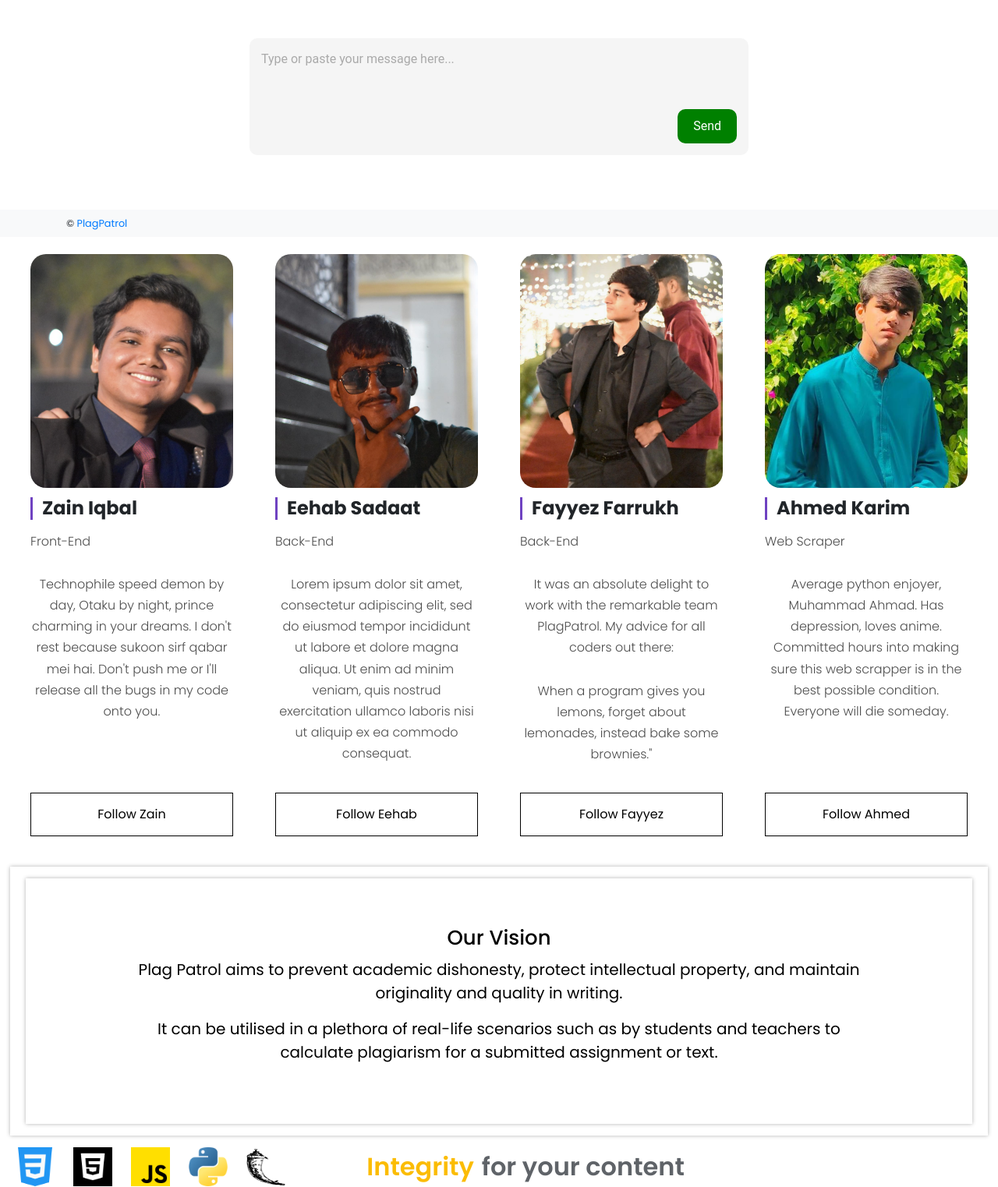
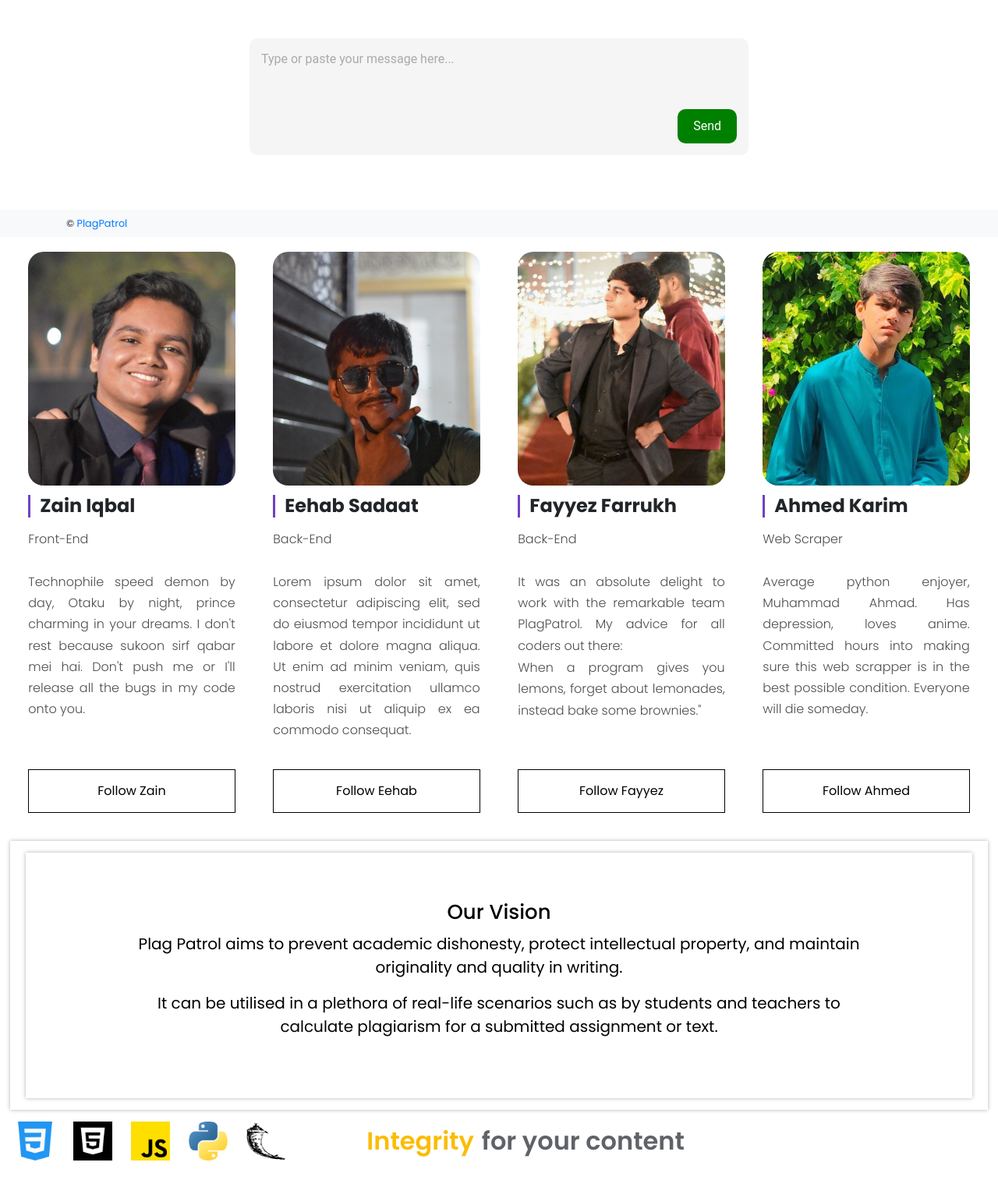
Before and after one commit to eehab-saadat/PlagPatrol, a Flask app: page / in a window 1280 px wide. Shown: the part 496-2019 px from the top of the page at 78% size. Run offline with Flask 3, Linux system fonts and the light colour scheme; some libraries are stand-ins or nearby versions; some web fonts are replaced.

Commit message:
Update styles.css

```diff
--- a/static/css/styles.css
+++ b/static/css/styles.css
@@ -360,6 +360,10 @@ label{
 
   .description {
     white-space: wrap;
+    text-align:justify;
+  }
+  .wrap p+p {
+    margin-top: -10%;
   }
 
   a {
@@ -393,7 +397,7 @@ label{
     flex-direction: column;
     flex-basis: 100%;
     position: relative;
-    padding: 15px;
+    padding: 1%;
     background: #ffff;
     opacity: 0;
     transition: opacity 3s ease-in-out;
@@ -458,7 +462,7 @@ label{
 
   /* RESPONSIVE QUERIES */
 
-  @media (min-width: 320px) {
+  @media (min-width: 100px) { /*360*/
     .title-flex {
       display: flex;
       flex-direction: column;
@@ -470,7 +474,7 @@ label{
     }
   }
 
-  @media (min-width: 460px) {
+  @media (min-width: 200px) {/*460*/
     .title-flex {
       display: flex;
       flex-direction: row;
@@ -482,9 +486,9 @@ label{
     }
   }
 
-  @media (min-width: 640px) {
+  @media (min-width: 350px) {/*640*/
     .box {
-      flex-basis: calc(50% - 12px);
+      flex-basis: calc(50% - 12px);/*50*/
     }
     .title-flex {
       display: flex;
@@ -497,7 +501,7 @@ label{
     }
   }
 
-  @media (min-width: 840px) {
+  @media (min-width: 450px) {/*840*/
     .title-flex {
       display: flex;
       flex-direction: row;
@@ -509,7 +513,7 @@ label{
     }
   }
 
-  @media (min-width: 1024px) {
+  @media (min-width: 650px) {/*10240*/
     .box {
       flex-basis: calc(33.3% - 16px);
     }
@@ -524,7 +528,7 @@ label{
     }
   }
 
-  @media (min-width: 1100px) {
+  @media (min-width: 850px) {/*1100*/
     .box {
       flex-basis: calc(25% - 18px);
     }
@@ -548,6 +552,7 @@ label{
     background-size: cover;
     background-repeat:no-repeat;
     max-width:100%;
+    min-width:20%;
     background-position: center center;
     padding: 15px 20px;
     text-align: center;
@@ -573,6 +578,20 @@ label{
     opacity: 1;
     transform: translateY(0);
   }
+  /* .vision-section {
+    flex-basis: calc(33.33% - 10px);
+    margin: 10px;
+  }
+  @media (max-width: 768px) {
+    .vision-section {
+      flex-basis: calc(50% - 10px);
+    }
+  }
+  @media (max-width: 480px) {
+    .vision-section {
+      flex-basis: calc(100% - 10px);
+    }
+  } */
 
 
   /*--------------------------------------------------Vertical Scrolling Text-----------------------------------*/
@@ -847,7 +866,7 @@ footer .wave#wave1 {
   z-index: 1000;
   opacity: 1;
   bottom: 0;
-  animation: animateWave 6s linear infinite;
+  animation: animateWave 5s linear infinite;
 
 
 }
@@ -856,7 +875,7 @@ footer .wave#wave2 {
   z-index: 999;
   opacity: 0.5;
   bottom: 10px;
-  animation: animateWave_02 6s linear infinite;
+  animation: animateWave_02 5s linear infinite;
 
 
 
@@ -866,7 +885,7 @@ footer .wave#wave3 {
   z-index: 1000;
   opacity: 0.2;
   bottom: 0;
-  animation: animateWave 5s linear infinite;
+  animation: animateWave 3s linear infinite;
 
 
 
@@ -876,7 +895,7 @@ footer .wave#wave4 {
   z-index: 999;
   opacity: 0.7;
   bottom: 20px;
-  animation: animateWave_02 5s linear infinite;
+  animation: animateWave_02 3s linear infinite;
 
 
 }
```
